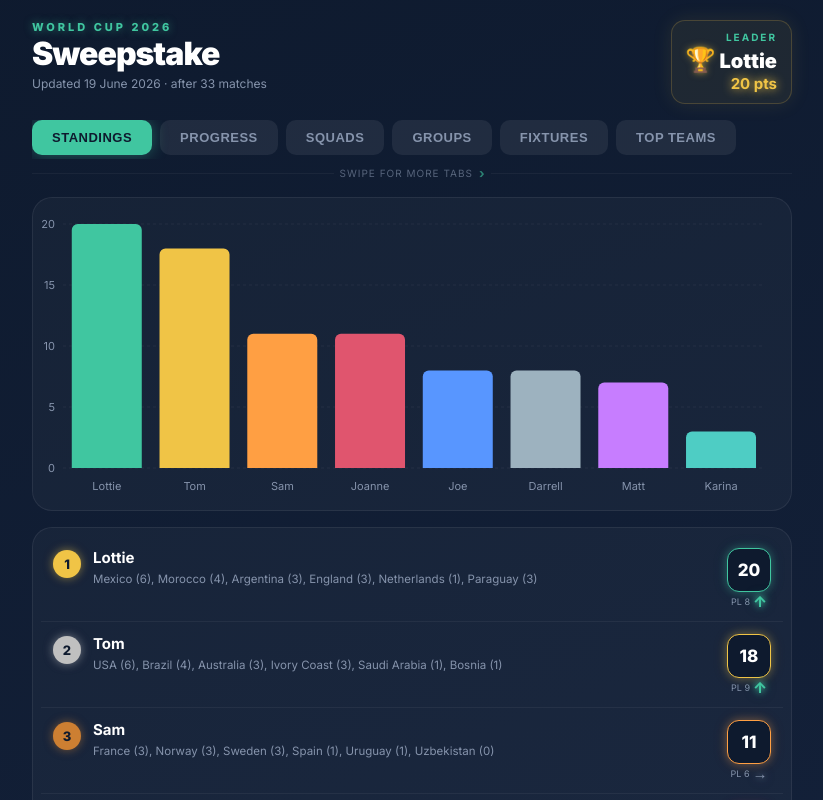
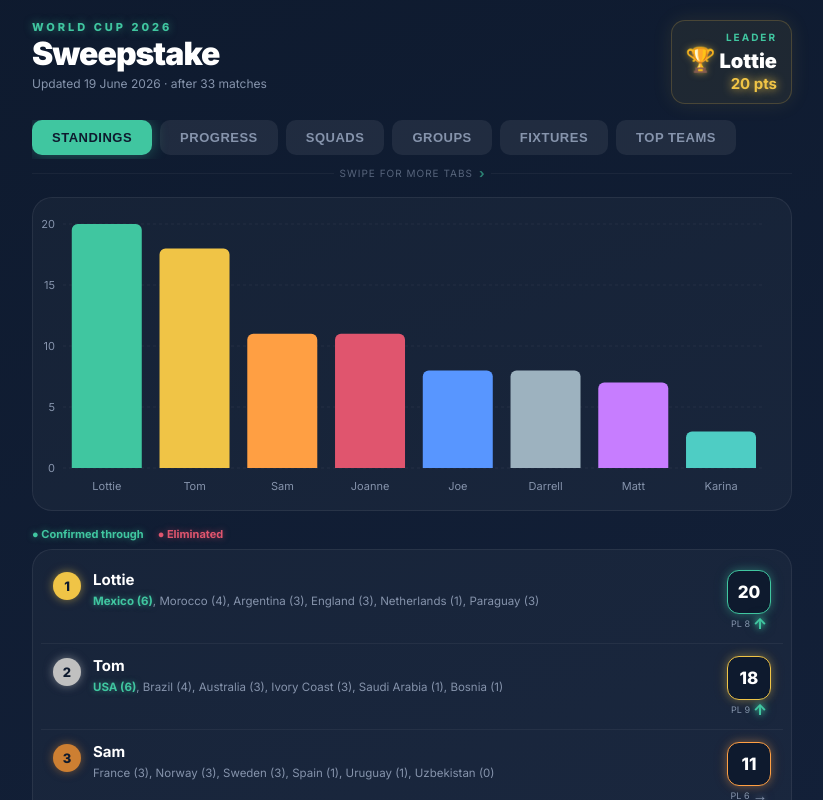
Before and after one commit to PortsDayOne/worldcup-sweepstake, a React (Vite) app in the folder sweepstake-site/: page / in a window 1280 px wide. Shown: the top 800 px of the page, without its empty margins (228-1051 px from the left). Built offline with nearby package versions, Linux system fonts and the light colour scheme.

Commit message:
Update SweepstakeDashboard.jsx

```diff
--- a/sweepstake-site/src/SweepstakeDashboard.jsx
+++ b/sweepstake-site/src/SweepstakeDashboard.jsx
@@ -8,6 +8,39 @@ const NAVY2 = "#16243F";
 const GOLD = "#F0C446";
 const GREEN = "#40C6A0";
 const INK_SUB = "#8694AC";
+
+// Mathematically confirmed through to knockout round
+const CONFIRMED = new Set(["Mexico", "USA"]);
+// Mathematically eliminated from knockout round
+const ELIMINATED = new Set(["Haiti", "Turkiye"]);
+
+// Returns highlight colour for a team name, or null
+function teamColor(name) {
+  if (CONFIRMED.has(name)) return "#40C6A0";
+  if (ELIMINATED.has(name)) return "#E0556E";
+  return null;
+}
+
+// Renders a "Team (pts), Team (pts)" string with green/red highlights inline
+function TeamsText({ text, baseColor = "#8694AC" }) {
+  const parts = text.split(", ");
+  return (
+    <span>
+      {parts.map((part, i) => {
+        const match = part.match(/^(.+?)\s*\(\d+\)/);
+        const name = match ? match[1].trim() : part;
+        const col = teamColor(name);
+        return (
+          <span key={i}>
+            <span style={{ color: col || baseColor, fontWeight: col ? 700 : 400,
+              textShadow: col ? `0 0 6px ${col}88` : "none" }}>{part}</span>
+            {i < parts.length - 1 && <span style={{ color: baseColor }}>, </span>}
+          </span>
+        );
+      })}
+    </span>
+  );
+}
 
 const FIXTURES = [
   { date: "Sat 20 Jun", time: "9pm BST",  home: "Germany",     away: "Ivory Coast", group: "E" },
@@ -142,7 +175,8 @@ function GroupCard({ group }) {
             <div style={{ display: "grid", gridTemplateColumns: "1fr 30px 28px 28px 28px 32px", gap: 4, alignItems: "center", padding: "5px 0", borderBottom: i < sorted.length - 1 && i !== 1 ? "1px solid rgba(255,255,255,0.04)" : "none", opacity: isTop2 ? 1 : 0.55 }}>
               <div style={{ display: "flex", alignItems: "center", gap: 6, minWidth: 0 }}>
                 {isTop2 && <div style={{ width: 3, height: 14, borderRadius: 2, background: GREEN, flexShrink: 0, boxShadow: `0 0 6px ${GREEN}` }} />}
-                <span style={{ color: "#fff", fontSize: 13, fontWeight: isTop2 ? 700 : 400, overflow: "hidden", textOverflow: "ellipsis", whiteSpace: "nowrap" }}>{t.name}</span>
+                <span style={{ color: teamColor(t.name) || (isTop2 ? "#fff" : INK_SUB), fontSize: 13, fontWeight: isTop2 ? 700 : 400, overflow: "hidden", textOverflow: "ellipsis", whiteSpace: "nowrap",
+                  textShadow: teamColor(t.name) ? `0 0 8px ${teamColor(t.name)}88` : "none" }}>{t.name}</span>
                 <OwnerBadge team={t.name} />
               </div>
               {[t.gp, t.w, t.d, t.l].map((v, j) => <span key={j} style={{ color: INK_SUB, fontSize: 12, textAlign: "center" }}>{v}</span>)}
@@ -207,7 +241,8 @@ function TopTeams() {
               <div style={{ display: "grid", gridTemplateColumns: "28px 1fr 32px 32px 28px", gap: 4, padding: "8px 14px", borderBottom: i < sorted.length - 1 ? "1px solid rgba(255,255,255,0.04)" : "none", alignItems: "center", background: i % 2 === 1 ? "rgba(255,255,255,0.015)" : "transparent", opacity: t.qualifying ? 1 : 0.55 }}>
                 <span style={{ color: medal || INK_SUB, fontSize: 11, fontWeight: medal ? 800 : 400, textAlign: "center", textShadow: medal ? `0 0 8px ${medal}` : "none" }}>{i + 1}</span>
                 <div style={{ display: "flex", alignItems: "center", gap: 6, minWidth: 0 }}>
-                  <span style={{ color: "#fff", fontSize: 12, fontWeight: t.qualifying ? 600 : 400, overflow: "hidden", textOverflow: "ellipsis", whiteSpace: "nowrap" }}>{t.name}</span>
+                  <span style={{ color: teamColor(t.name) || "#fff", fontSize: 12, fontWeight: t.qualifying ? 600 : 400, overflow: "hidden", textOverflow: "ellipsis", whiteSpace: "nowrap",
+                    textShadow: teamColor(t.name) ? `0 0 8px ${teamColor(t.name)}88` : "none" }}>{t.name}</span>
                   <OwnerBadge team={t.name} />
                 </div>
                 <span style={{ color: "#fff", fontSize: 12, fontWeight: 800, textAlign: "center", textShadow: "0 0 8px rgba(255,255,255,0.3)" }}>{t.pts}</span>
@@ -320,7 +355,8 @@ function FlipCard({ player }) {
             <div key={i} style={{ display: "flex", alignItems: "center", justifyContent: "space-between", padding: "6px 0", borderBottom: i < player.teams.length - 1 ? "1px solid rgba(255,255,255,0.05)" : "none" }}>
               <div style={{ display: "flex", alignItems: "center", gap: 7 }}>
                 <span style={{ fontSize: 16 }}>{t.f}</span>
-                <span style={{ color: t.p > 0 ? "#fff" : INK_SUB, fontSize: 13, fontWeight: t.p > 0 ? 600 : 400 }}>{t.n}</span>
+                <span style={{ color: teamColor(t.n) || (t.p > 0 ? "#fff" : INK_SUB), fontSize: 13, fontWeight: t.p > 0 ? 600 : 400,
+                  textShadow: teamColor(t.n) ? `0 0 8px ${teamColor(t.n)}88` : "none" }}>{t.n}</span>
               </div>
               <span style={{ color: t.p >= 3 ? col : t.p > 0 ? "#B6C2D6" : INK_SUB, fontSize: 13, fontWeight: 700, textShadow: t.p >= 3 ? `0 0 8px ${col}` : "none" }}>
                 {t.p > 0 ? `+${t.p}` : "—"}
@@ -472,15 +508,21 @@ export default function SweepstakeDashboard() {
           {/* Standings list */}
           {view === "standings" && (
             <>
+              <div style={{ display: "flex", gap: 14, marginBottom: 8 }}>
+                <span style={{ color: "#40C6A0", fontSize: 11, fontWeight: 700, textShadow: "0 0 6px #40C6A088" }}>● Confirmed through</span>
+                <span style={{ color: "#E0556E", fontSize: 11, fontWeight: 700, textShadow: "0 0 6px #E0556E88" }}>● Eliminated</span>
+              </div>
               <div style={{ background: "rgba(255,255,255,0.03)", border: "1px solid rgba(255,255,255,0.07)", borderRadius: 20, padding: 8, marginBottom: 16 }}>
                 {ranked.map((p, i) => {
                   const medal = ["#F0C446","#C0C0C0","#CD7F32"][i];
                   return (
-                    <div key={p.name} style={{ display: "flex", alignItems: "flex-start", gap: 12, padding: "12px 12px", borderBottom: i < ranked.length - 1 ? "1px solid rgba(255,255,255,0.05)" : "none" }}>
+                    <div style={{ display: "flex", alignItems: "flex-start", gap: 12, padding: "12px 12px", borderBottom: i < ranked.length - 1 ? "1px solid rgba(255,255,255,0.05)" : "none" }}>
                       <div style={{ width: 28, height: 28, borderRadius: "50%", flexShrink: 0, display: "flex", alignItems: "center", justifyContent: "center", background: medal || "rgba(255,255,255,0.08)", color: medal ? NAVY : INK_SUB, fontWeight: 800, fontSize: 13, marginTop: 2, boxShadow: medal ? `0 0 10px ${medal}88` : "none" }}>{i + 1}</div>
                       <div style={{ flex: 1, minWidth: 0 }}>
                         <p style={{ color: "#fff", fontSize: 15, fontWeight: 700, margin: "0 0 3px" }}>{p.name}</p>
-                        <p style={{ color: INK_SUB, fontSize: 11.5, margin: 0, lineHeight: 1.6, whiteSpace: "normal", wordBreak: "break-word" }}>{p.teams}</p>
+                        <p style={{ color: INK_SUB, fontSize: 11.5, margin: 0, lineHeight: 1.6, whiteSpace: "normal", wordBreak: "break-word" }}>
+                      <TeamsText text={p.teams} baseColor={INK_SUB} />
+                    </p>
                       </div>
                       <div style={{ display: "flex", flexDirection: "column", alignItems: "center", gap: 2, flexShrink: 0 }}>
                         <PtsBadge value={p.total} color={p.color} />
```
